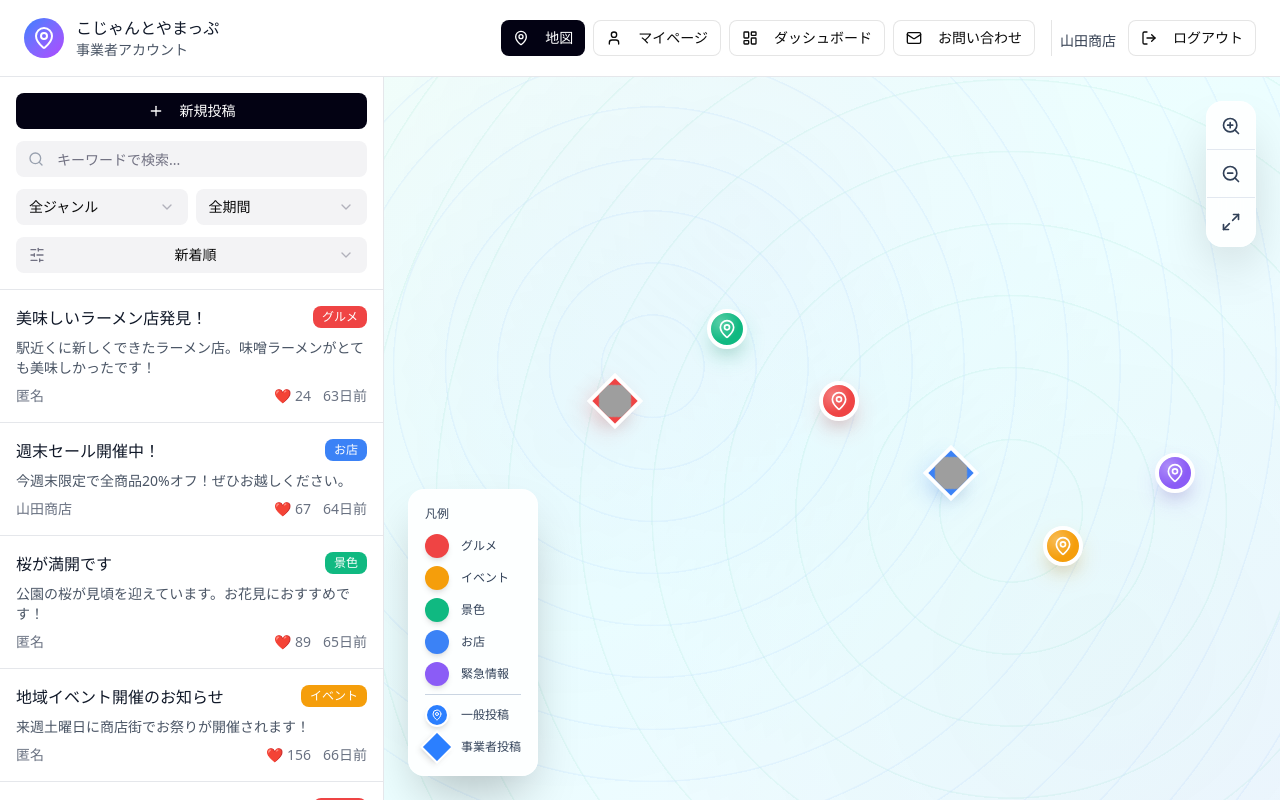
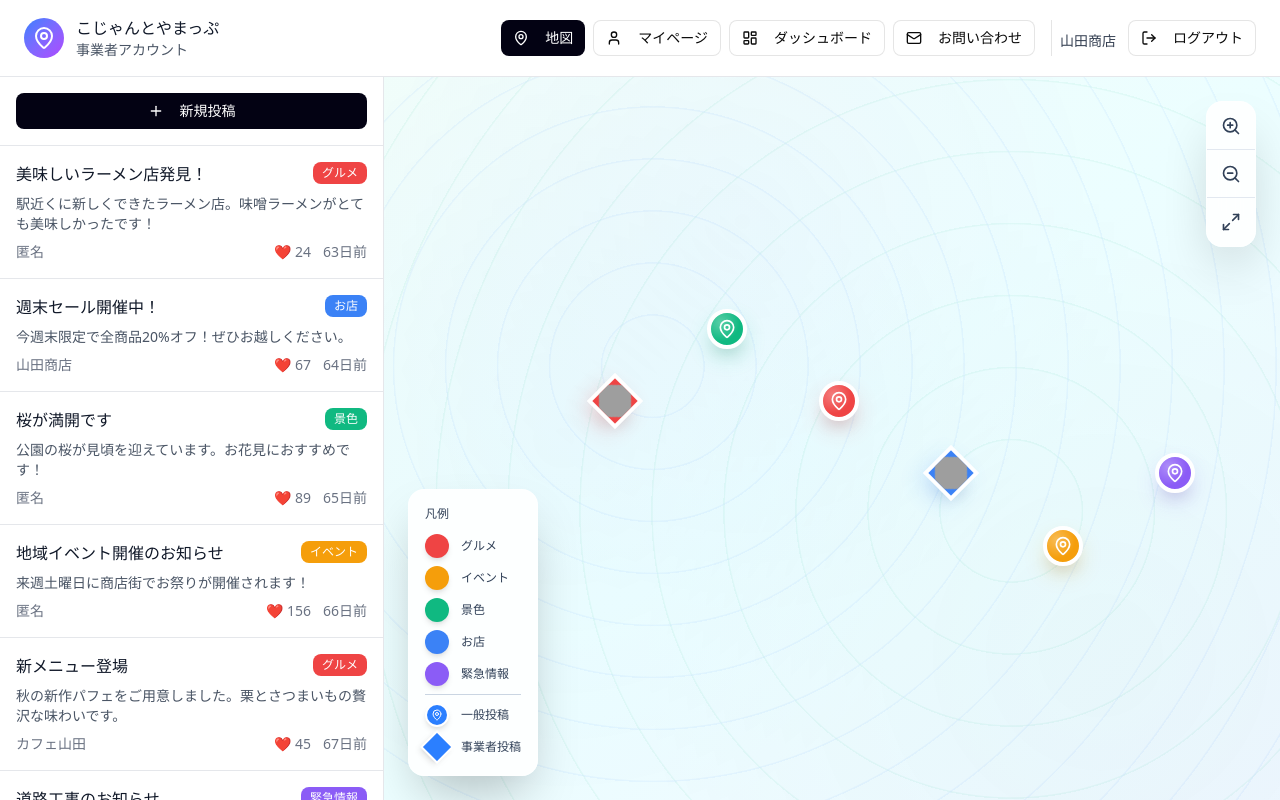
Before and after one commit to marudemaru/sofuko_UI, a React (Vite) app: page / in a window 1280 px wide. Both pictures are taken after a click on the button "事業者としてログイン". Built offline with nearby package versions, Linux system fonts and the light colour scheme; grey boxes are pictures that could not be loaded.

Commit message:
fix:事業者会員の絞り込みと並び替えを削除

```diff
--- a/src/components/MainApp.tsx
+++ b/src/components/MainApp.tsx
@@ -161,6 +161,7 @@ export function MainApp({ user, onLogout, onUpdateUser }: MainAppProps) {
         {currentView === 'map' && (
           <>
             <Sidebar
+              user={user}
               pins={pins}
               onFilterChange={setFilteredPins}
               onCreatePin={() => setIsCreateModalOpen(true)}
--- a/src/components/Sidebar.tsx
+++ b/src/components/Sidebar.tsx
@@ -4,23 +4,30 @@ import { Input } from './ui/input';
 import { Select, SelectContent, SelectItem, SelectTrigger, SelectValue } from './ui/select';
 import { Badge } from './ui/badge';
 import { Search, Plus, SlidersHorizontal } from 'lucide-react';
-import { Pin, PinGenre } from '../types';
+import { Pin, PinGenre, User } from '../types';
 import { genreLabels, genreColors } from '../lib/mockData';
 
 interface SidebarProps {
+  user: User;
   pins: Pin[];
   onFilterChange: (filteredPins: Pin[]) => void;
   onCreatePin: () => void;
   onPinClick: (pin: Pin) => void;
 }
 
-export function Sidebar({ pins, onFilterChange, onCreatePin, onPinClick }: SidebarProps) {
+export function Sidebar({ user, pins, onFilterChange, onCreatePin, onPinClick }: SidebarProps) {
   const [searchKeyword, setSearchKeyword] = useState('');
   const [selectedGenre, setSelectedGenre] = useState<PinGenre | 'all'>('all');
   const [sortBy, setSortBy] = useState<'date' | 'reactions' | 'distance'>('date');
   const [dateFilter, setDateFilter] = useState<'all' | 'today' | 'week' | 'month'>('all');
 
   useEffect(() => {
+    // 事業者ユーザーの場合、検索・絞り込み・並び替えの機能を無効化（全件表示）
+    if (user.role === 'business') {
+      onFilterChange([...pins]);
+      return;
+    }
+
     let filtered = [...pins];
 
     // キーワード検索
@@ -87,7 +94,8 @@ export function Sidebar({ pins, onFilterChange, onCreatePin, onPinClick }: Sideb
           <Plus className="w-4 h-4 mr-2" />
           新規投稿
         </Button>
-
+        {user.role !== 'business' && (
+          <>
             <div className="relative">
               <Search className="absolute left-3 top-1/2 transform -translate-y-1/2 w-4 h-4 text-gray-400" />
               <Input
@@ -135,6 +143,8 @@ export function Sidebar({ pins, onFilterChange, onCreatePin, onPinClick }: Sideb
                 <SelectItem value="distance">距離順</SelectItem>
               </SelectContent>
             </Select>
+          </>
+        )}
       </div>
 
       {/* ピンリスト */}
```
Lines whose indentation alone changed are shown as unchanged.
